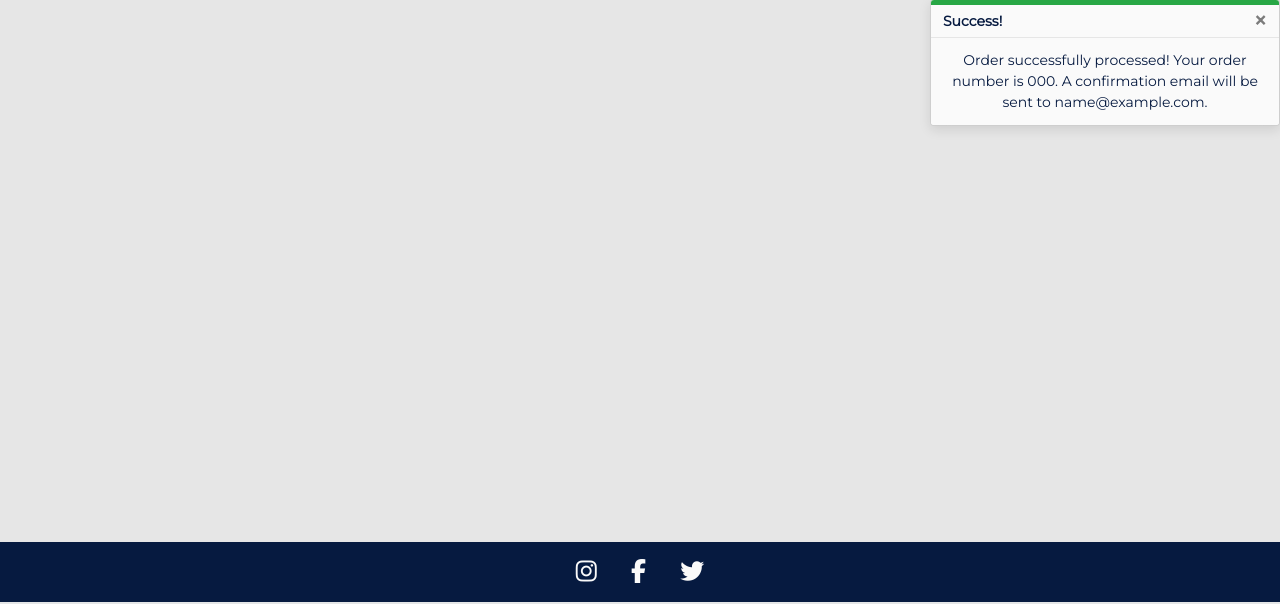
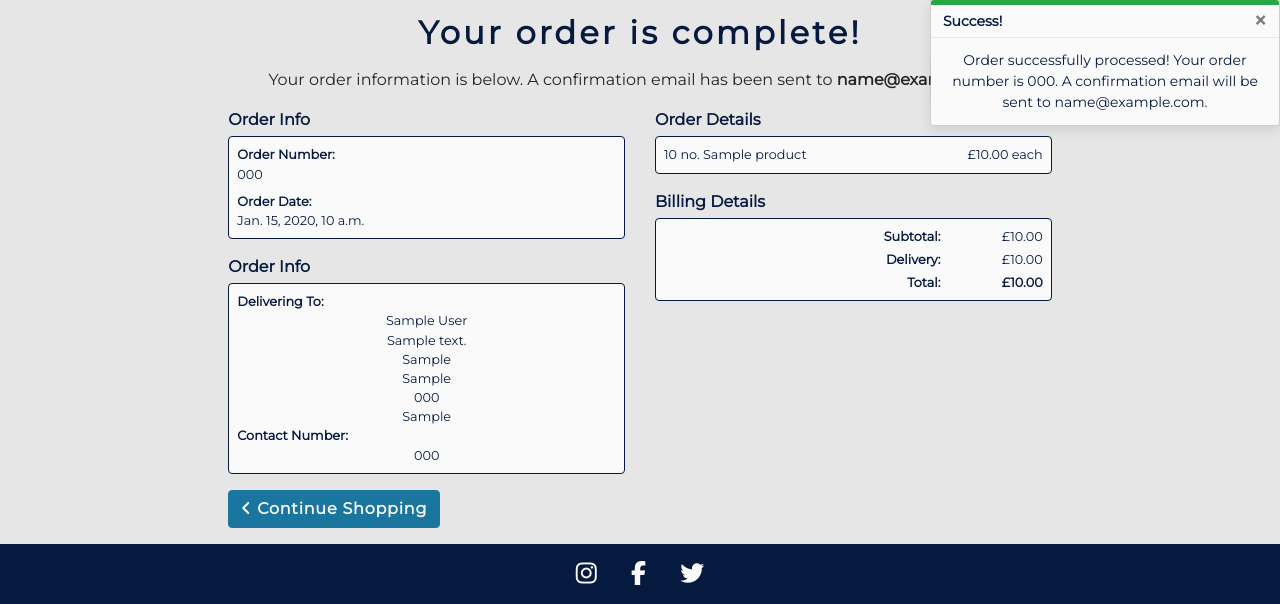
Before and after one commit to mitchdavenport88/hop_shop, a Django app: page /checkout/checkout_success/000/ in a window 1280 px wide. Shown: the part 198-802 px from the top of the page. Run offline with Django 3.2, Linux system fonts and the light colour scheme; tables that the repository leaves empty hold one stand-in row (values such as "Sample post"); some libraries are stand-ins or nearby versions.

Commit message:
Style checkout_success.html

```diff
--- a/checkout/templates/checkout/checkout_success.html
+++ b/checkout/templates/checkout/checkout_success.html
@@ -6,5 +6,120 @@
 {% endblock %}
 
 {% block content %}
-
+    <div class="container-fluid">
+        <!-- page header -->
+        <div class="row">
+            <div class="col-12">
+                <h1 class="page-title">Your order is complete!</h1>
+                <p class="text-center">
+                    Your order information is below. A confirmation email
+                    has been sent to <strong>{{ order.email }}</strong>.
+                </p>
+            </div>
+        </div>
+        <div class="row checkout-content">
+            <div class="col-12 col-sm-10 offset-sm-1 col-md-5 col-lg-4 offset-lg-2">
+                <!-- order info -->
+                <p class="font-weight-bold mb-1">Order Info</p>
+                <div class="order-summary-container p-2 rounded mb-3">
+                    <div class="row d-flex flex-column">
+                        <div class="mb-2">
+                            <div class="col">
+                                <p class="font-weight-bold small m-0">Order Number:</p>
+                            </div>
+                            <div class="col">
+                                <p class="small m-0">{{ order.order_number }}</p>
+                            </div>
+                        </div>
+                        <div class="col">
+                            <p class="font-weight-bold small m-0">Order Date:</p>
+                        </div>
+                        <div class="col">
+                            <p class="small m-0">{{ order.date }}</p>
+                        </div>
+                    </div>
+                </div>
+                <!-- delivery details -->
+                <p class="font-weight-bold mb-1">Order Info</p>
+                <div class="order-summary-container p-2 rounded mb-3">
+                    <div class="row">
+                        <div class="col-12">
+                            <p class="font-weight-bold small m-0">Delivering To:</p>
+                        </div>
+                        <div class="col-12 text-center">
+                            <p class="small m-0">{{ order.full_name }}</p>
+                            <p class="small m-0">{{ order.street_address }}</p>
+                            <p class="small m-0">{{ order.town_or_city }}</p>
+                            {% if order.county %}
+                                <p class="small m-0">{{ order.county }}</p>
+                            {% endif %}
+                            {% if order.postcode %}
+                                <p class="small m-0">{{ order.postcode }}</p>
+                            {% endif %}
+                            <p class="small m-0">{{ order.country }}</p>
+                        </div>
+                    </div>
+                    <div class="row">
+                        <div class="col-12">
+                            <p class="font-weight-bold small m-0">Contact Number:</p>
+                        </div>
+                        <div class="col-12 text-center">
+                            <p class="small m-0">{{ order.phone_number }}</p>
+                        </div>
+                    </div>
+                </div>
+            </div>
+            <div class="col-12 col-sm-10 offset-sm-1 col-md-5 offset-md-0 col-lg-4">
+                <!-- order summary -->
+                <p class="font-weight-bold mb-1">Order Details</p>
+                <div class="order-summary-container py-1 px-2 rounded mb-3">
+                    {% for item in order.lineitems.all %}
+                        <div class="row my-1">
+                            <div class="col-8">
+                                <p class="small m-0">{{ item.quantity }} no. {{ item.product.name }} </p>
+                            </div>
+                            <div class="col-4 text-right">
+                                <p class="small m-0">£{{ item.product.price }} each</p>
+                            </div>
+                        </div>
+                    {% endfor %}
+                </div>
+                <!-- billing details -->
+                <p class="font-weight-bold mb-1">Billing Details</p>
+                <div class="order-summary-container py-1 px-2 rounded mb-3">
+                    <div class="row my-1">
+                        <div class="col-9 text-right">
+                            <p class="font-weight-bold small m-0">Subtotal:</p>
+                        </div>
+                        <div class="col-3 text-right">
+                            <p class="small m-0">£{{ order.order_total }}</p>
+                        </div>
+                    </div>
+                    <div class="row my-1">
+                        <div class="col-9 text-right">
+                            <p class="font-weight-bold small m-0">Delivery:</p>
+                        </div>
+                        <div class="col-3 text-right">
+                            <p class="small m-0">£{{ order.delivery_cost }}</p>
+                        </div>
+                    </div>
+                    <div class="row my-1">
+                        <div class="col-9 text-right">
+                            <p class="font-weight-bold small m-0">Total:</p>
+                        </div>
+                        <div class="col-3 text-right">
+                            <p class="small m-0 font-weight-bold">£{{ order.grand_total }}</p>
+                        </div>
+                    </div>
+                </div>
+            </div>
+        </div>
+        <div class="row">
+            <div class="col-12 col-sm-10 offset-sm-1 col-md-5 col-lg-4 offset-lg-2 mb-3">
+                <a href="{% url 'products' %}" class="btn my-btn">
+                    <i class="fas fa-angle-left"></i> Continue Shopping
+                </a>
+            </div>
+        </div>
+    </div>
 {% endblock %}
```
